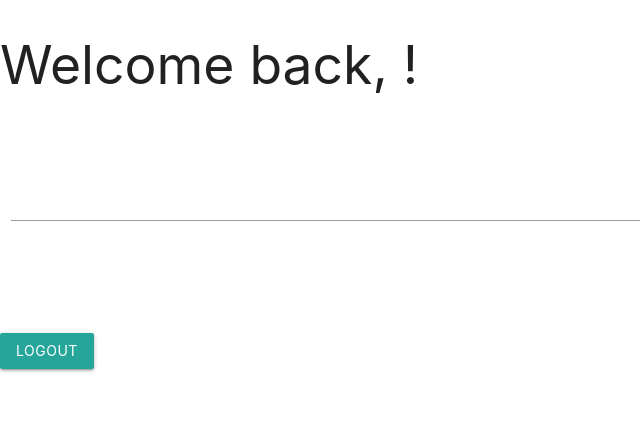
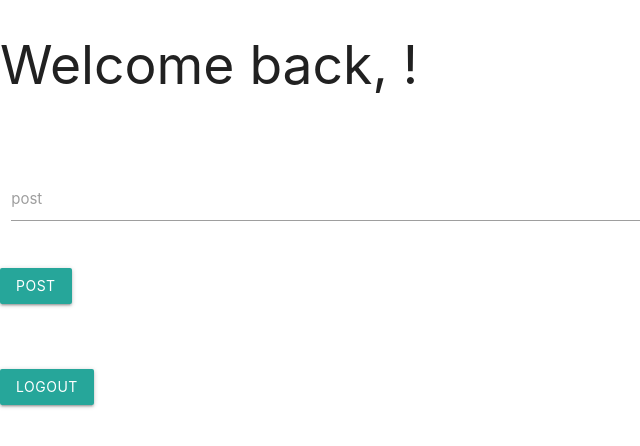
Before and after one commit to kojiokajima/nodejs_03practice, a React (Create React App) app in the folder client/: page /dashboard/1 in a window 1280 px wide. Shown: the top 446 px of the page, without its empty margins (0-640 px from the left). Built offline with nearby package versions, Linux system fonts and the light colour scheme; no server answers.

Commit message:
added post button without functionality

```diff
--- a/client/src/components/pages/Dashboard.jsx
+++ b/client/src/components/pages/Dashboard.jsx
@@ -35,12 +35,21 @@ const Dashboard = () => {
       <h2>Welcome back, {firstName}!</h2>
       <br />
       <br />
+      <form action="/post" method="post">
         <Row>
-        <Textarea id="Textarea-12" l={12} m={12} s={12} xl={12} />
+          <Textarea id="post" label="post" name="post" l={12} m={12} s={12} xl={12} />
+          <Button
+            node="button"
+            style={{ marginRight: "-55px" }}
+            waves="light"
+            onClick={logout}
+          >
+            post
+          </Button>
         </Row>
+      </form>
       <br />
       <br />
-      <Link to="/signin">
       <Button
         node="button"
         style={{ marginRight: "5px" }}
@@ -49,7 +58,6 @@ const Dashboard = () => {
       >
         Logout
       </Button>
-      </Link>
     </div>
   );
 };
```
Lines whose indentation alone changed are shown as unchanged.
